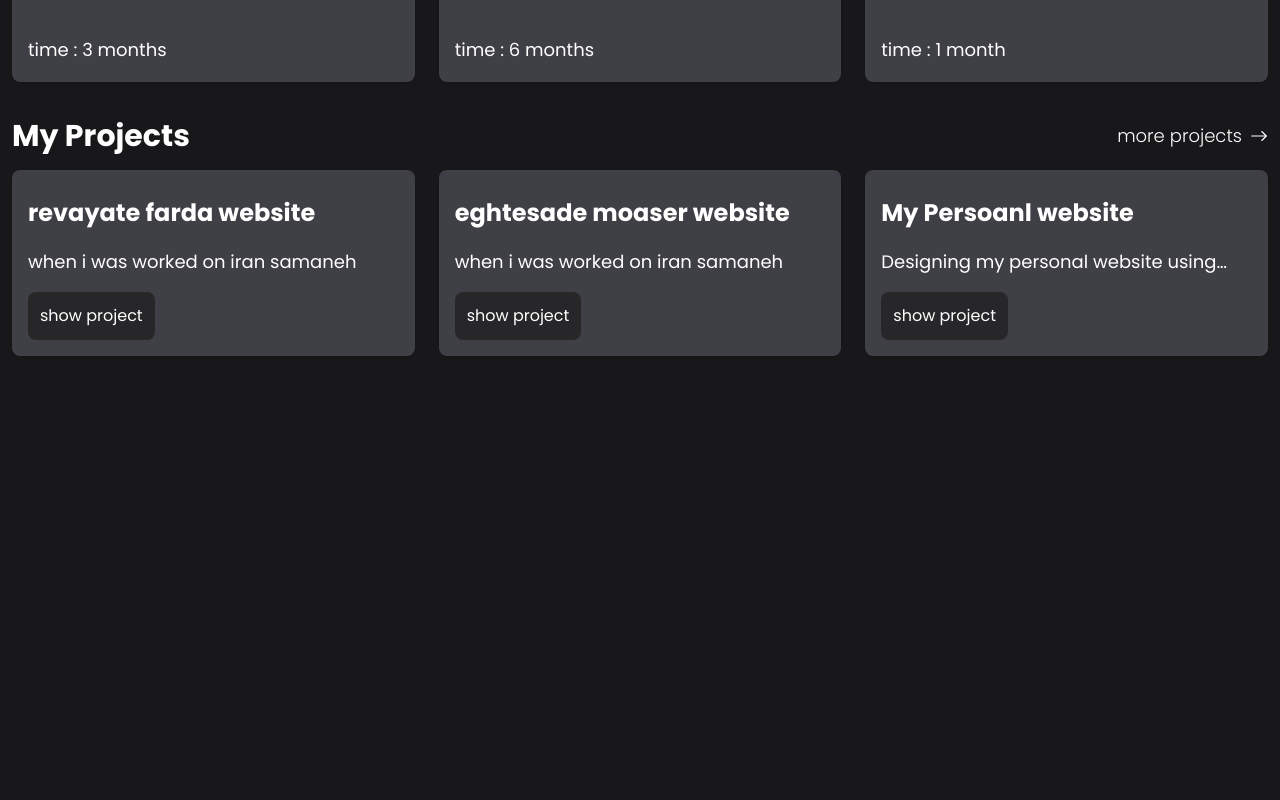
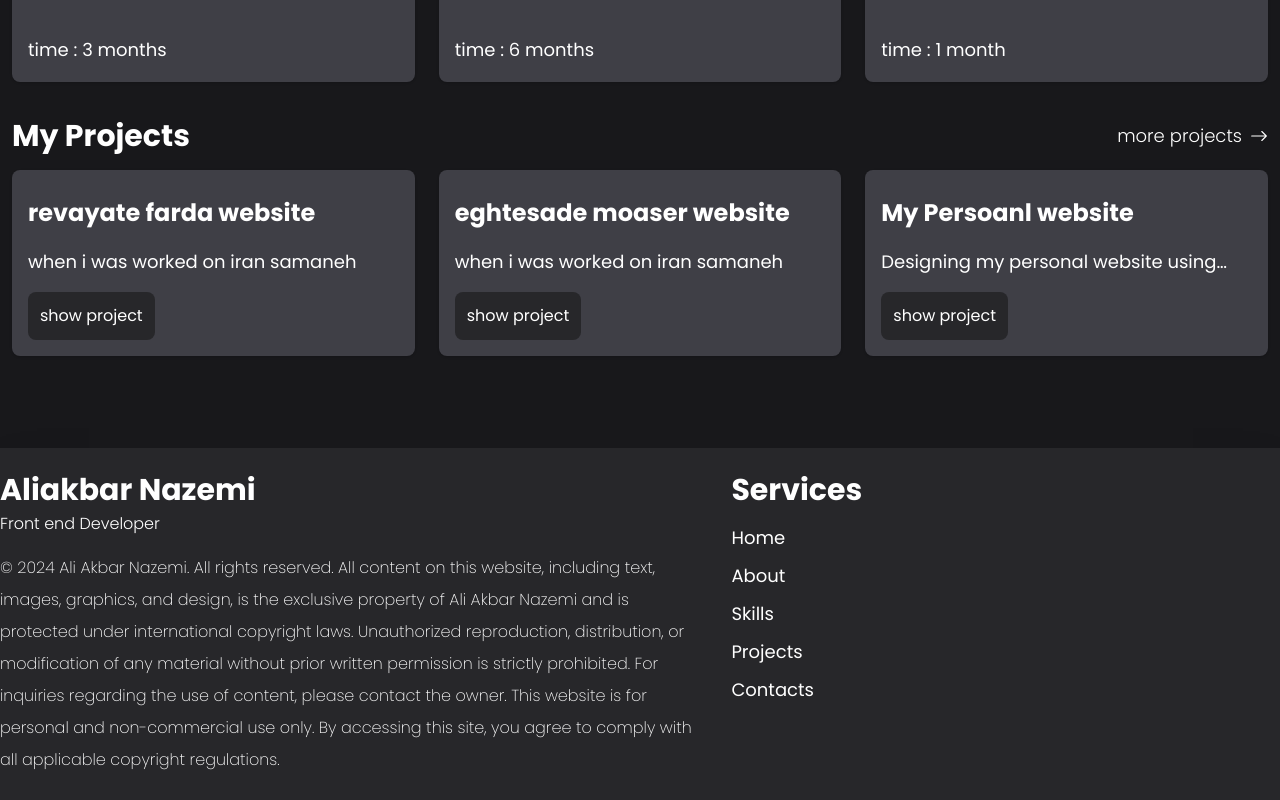
Before and after one commit to aliakbarnazemi22/personalwebsite, a React (Create React App) app: page / in a window 1280 px wide. Shown: the part 1574-2374 px from the top of the page. Before the commit the page ends 1966 px from the top, so only its background shows below. Built offline with nearby package versions, Linux system fonts and the light colour scheme.

Commit message:
fix problem of my projects section , about - projects - skills pages. footer section

```diff
--- a/src/App.js
+++ b/src/App.js
@@ -5,6 +5,7 @@ import Home from './pages/Home';
 import About from './pages/About';
 import Skills from './pages/Skills';
 import Projects from './pages/Projects';
+import Footer from './components/Footer';
 
 
 function App() {
@@ -17,6 +18,7 @@ function App() {
         <Route path="/skills" element={<Skills />} />
         <Route path="/projects" element={<Projects />} />
       </Routes>
+      <Footer />
     </Router>
   );
 }
--- /dev/null
+++ b/src/components/Footer.jsx
@@ -0,0 +1,50 @@
+import React from 'react'
+
+function Footer() {
+    return (
+        <footer className='w-full bg-zinc-800 shadow-2xl py-6 mt-[80px]'>
+            <div className="container mx-auto px-4 md:px-0">
+                <div className="flex justify-between flex-col lg:flex-row gap-8 lg:gap-0">
+                    <div className="div lg:w-[80%] w-full">
+                        <h2 className='text-3xl font-bold'>
+                            Aliakbar Nazemi
+                        </h2>
+                        <p className='mt-1 font-[300]'>
+                            Front end Developer
+                        </p>
+
+                        <p className="mt-4 font-[200] leading-[2] pr-6">
+                            © 2024 Ali Akbar Nazemi. All rights reserved.
+                            All content on this website, including text, images, graphics, and design, is the exclusive property of Ali Akbar Nazemi and is protected under international copyright laws. Unauthorized reproduction, distribution, or modification of any material without prior written permission is strictly prohibited. For inquiries regarding the use of content, please contact the owner.
+                            This website is for personal and non-commercial use only. By accessing this site, you agree to comply with all applicable copyright regulations.
+                        </p>
+                    </div>
+                    <div className="w-full lg:w-[60%]">
+                        <h4 className='text-3xl font-bold'>
+                            Services
+                        </h4>
+                        <div className="flex flex-col gap-[10px] mt-4">
+                            <a href="/" className='text-lg font-[400]'>
+                                Home
+                            </a>
+                            <a href="/about" className='text-lg font-[400]'>
+                                About
+                            </a>
+                            <a href="/skills" className='text-lg font-[400]'>
+                                Skills
+                            </a>
+                            <a href="/projects" className='text-lg font-[400]'>
+                                Projects
+                            </a>
+                            <a href="/contacts" className='text-lg font-[400]'>
+                                Contacts
+                            </a>
+                        </div>
+                    </div>
+                </div>
+            </div>
+        </footer>
+    )
+}
+
+export default Footer
--- a/src/components/MyProjects.jsx
+++ b/src/components/MyProjects.jsx
@@ -39,7 +39,7 @@ function MyProjects() {
                 {cards.map((card) => (
                     <div className='w-full md:w-1/2 lg:w-1/3 p-3'>
                         <div id={card.id} className="w-full bg-zinc-700 shadow rounded-lg p-4 text-start min-h-[180px] flex flex-col justify-center gap-4">
-                            <h3 className="text-2xl font-bold mt-2 leading-[1.6]">{card.title}</h3>
+                            <h3 className="text-2xl font-bold mt-2 leading-[1.6] line-clamp-1">{card.title}</h3>
                             <p className='text-lg font-[500]v text-start line-clamp-1'>
                                 {card.desc}
                             </p>
--- a/src/pages/About.js
+++ b/src/pages/About.js
@@ -2,7 +2,7 @@ import React from 'react'
 
 function About() {
   return (
-    <div className='md:px-0 px-4 container mx-auto mt-24'>
+    <div className='md:px-0 px-4 container mx-auto mt-24 mb-8'>
       <h2 className='text-3xl font-bold'>
         Aliakbar Nazemi
       </h2>
--- a/src/pages/Projects.js
+++ b/src/pages/Projects.js
@@ -35,7 +35,7 @@ function Projects() {
   ]
   return (
     <div>
-      <div className='md:px-0 px-4 container mx-auto mt-24 md:mt-32'>
+      <div className='md:px-0 px-4 container mx-auto mt-24 md:mt-32 mb-8'>
         <section className='container mx-auto my-6'>
           <div className="flex justify-between items-center">
             <h2 className='text-3xl font-bold text-start ml-3'>
--- a/src/pages/Skills.js
+++ b/src/pages/Skills.js
@@ -50,7 +50,7 @@ function Skills() {
     ];
     return (
         <div>
-            <div className='md:px-0 px-4 container mx-auto mt-24'>
+            <div className='md:px-0 px-4 container mx-auto mt-24 mb-8'>
                 <h2 className='ml-3 text-3xl font-bold text-start'>
                     My Skills
                 </h2>
```
